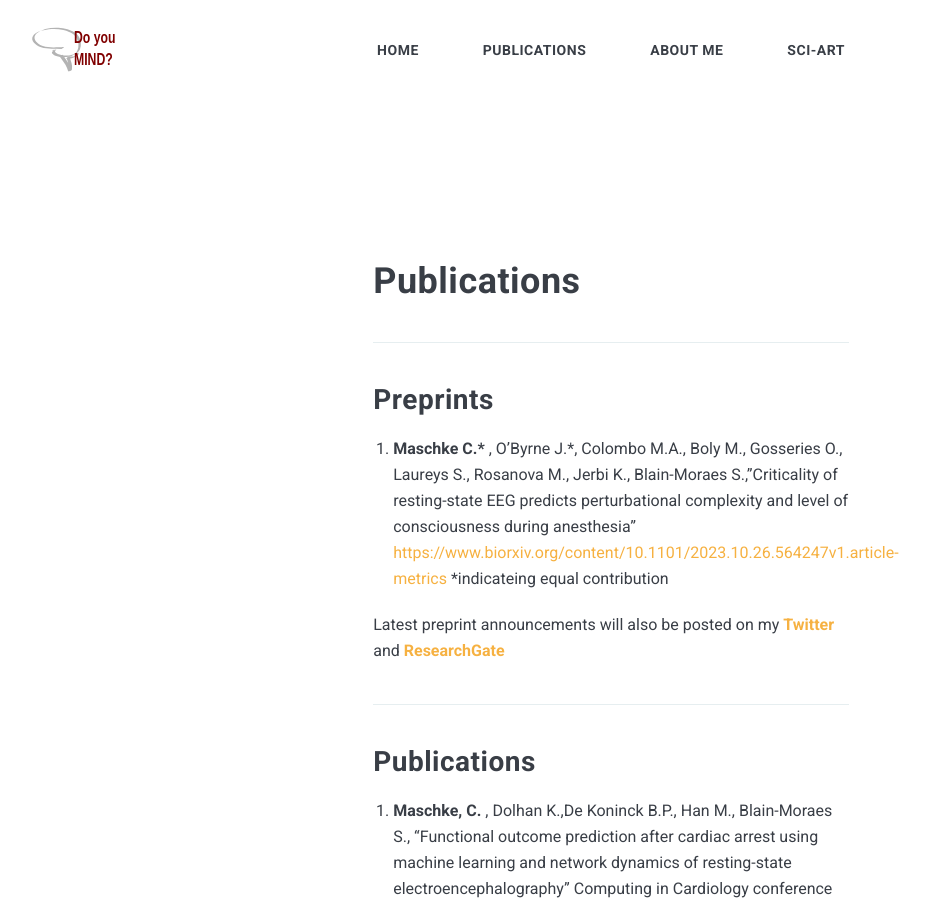
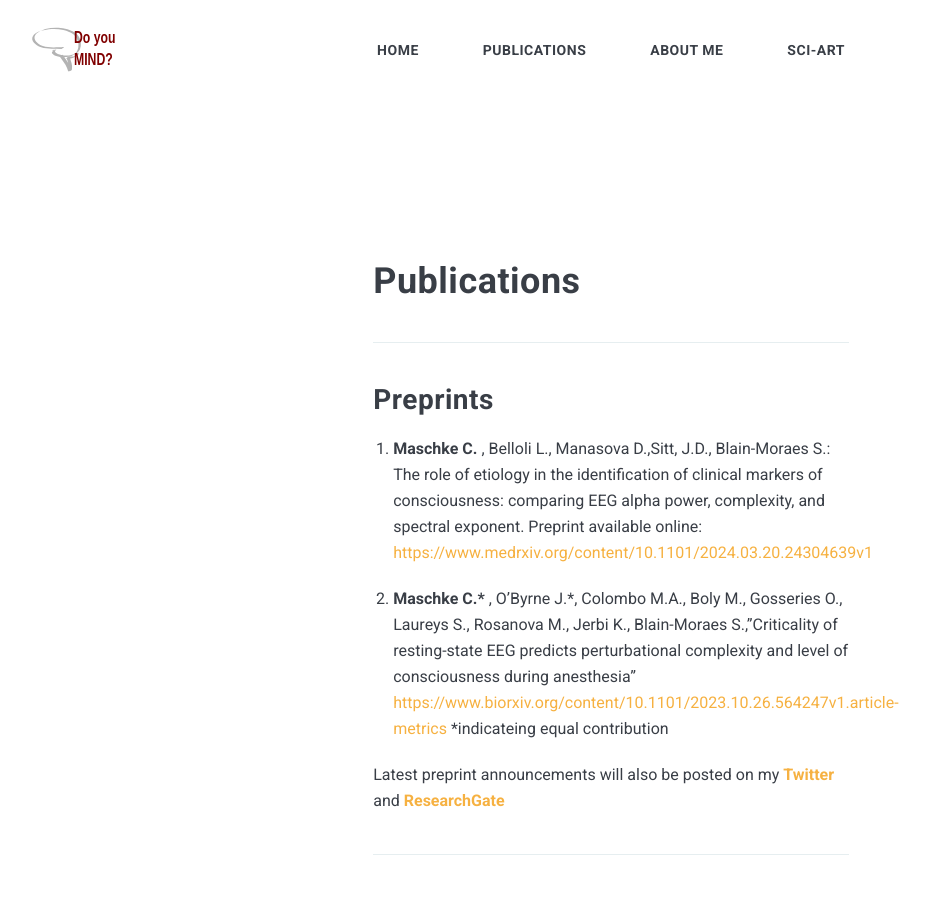
Before and after one commit to CharlotteMaschke/CharlotteMaschke.github.io, a Jekyll site: the page built from _pages/Publications.md, in a window 1280 px wide and 900 px high. Shown: the whole window, without its empty margins (29-959 px from the left). Built offline with Jekyll 4.4.1, drawn with Linux system fonts in a browser that asks for light colours; nearby versions of some CDN libraries.

Commit message:
add new preprint

```diff
--- a/_pages/Publications.md
+++ b/_pages/Publications.md
@@ -10,7 +10,10 @@ permalink: /publications/
 
 ## Preprints
 
-1.  <strong> Maschke C.* </strong> , O'Byrne J.*, Colombo M.A., Boly M., Gosseries O., Laureys S., Rosanova M., Jerbi K., Blain-Moraes S.,"Criticality of resting-state EEG predicts perturbational complexity and level of consciousness during anesthesia"  [https://www.biorxiv.org/content/10.1101/2023.10.26.564247v1.article-metrics](https://www.biorxiv.org/content/10.1101/2023.10.26.564247v1.article-metrics){:target="\_blank"}
+1.  <strong> Maschke C. </strong> , Belloli L., Manasova D.,Sitt, J.D., Blain-Moraes S.: The role of etiology in the identification of clinical markers of consciousness: comparing EEG alpha power, complexity, and spectral exponent.
+Preprint available online: [https://www.medrxiv.org/content/10.1101/2024.03.20.24304639v1](https://www.medrxiv.org/content/10.1101/2024.03.20.24304639v1){:target="\_blank"}
+
+2.  <strong> Maschke C.* </strong> , O'Byrne J.*, Colombo M.A., Boly M., Gosseries O., Laureys S., Rosanova M., Jerbi K., Blain-Moraes S.,"Criticality of resting-state EEG predicts perturbational complexity and level of consciousness during anesthesia"  [https://www.biorxiv.org/content/10.1101/2023.10.26.564247v1.article-metrics](https://www.biorxiv.org/content/10.1101/2023.10.26.564247v1.article-metrics){:target="\_blank"}
 *indicateing equal contribution
 
 
```
